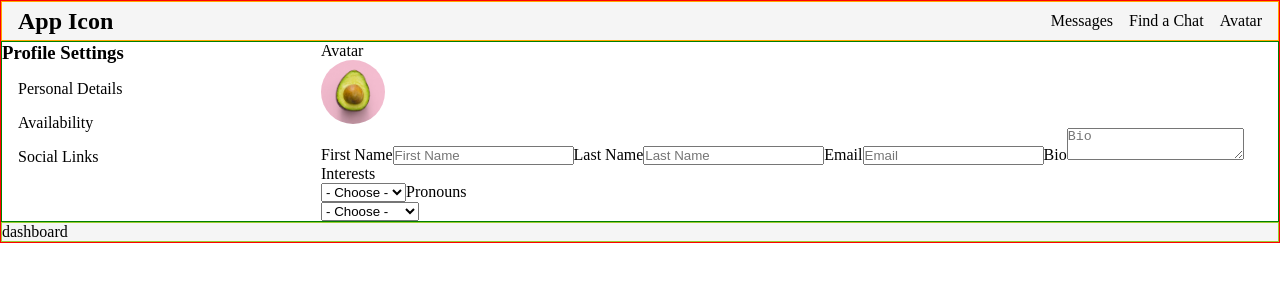
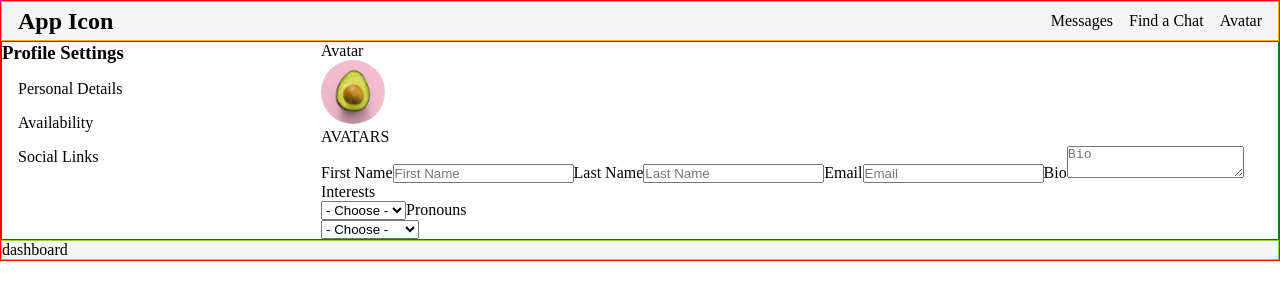
Before and after one commit to vishalicious213/coffee-chat, a React (Vite) app: page / in a window 1280 px wide. Both pictures are taken after a click on the picture 353 px from the left and 92 px from the top of the page. Shown: the top 300 px of the page. Built offline with nearby package versions, Linux system fonts and the light colour scheme.

Commit message:
Avatar renders renderAvatars when the profile pic is clicked & toggles it off when its clicked again

```diff
--- a/src/components/features/profile-settings/avatar.jsx
+++ b/src/components/features/profile-settings/avatar.jsx
@@ -4,16 +4,25 @@ import '../../../App.css'
 import "./profile-settings.css"
 
 const Avatar = () => {
-    const [avatarImg, setAvatarImg] = useState("/avatars/\avocado.jpg")
+    const [avatarImg, setAvatarImg] = useState("/avatars/avocado.jpg")
+    const [showAvatars, setShowAvatars] = useState(false)
 
     function handleClick() {
-        console.log("clicked")
+        setShowAvatars(!showAvatars)
+        console.log(showAvatars)
     }
+
+    const renderAvatars = (
+            <section id="avatarSelection" className="avatarSelection">
+                AVATARS
+            </section>
+    )
 
     return (
         <section id="user-avatar" className="user-avatar">
             <div>Avatar</div>
             <img src={avatarImg} alt="user avatar photo" onClick={handleClick} />
+            <section id="avatarsContainer">{showAvatars ? renderAvatars : null}</section>
         </section>
     )
 }
--- a/src/components/features/profile-settings/profile-settings.css
+++ b/src/components/features/profile-settings/profile-settings.css
@@ -18,3 +18,9 @@
     width: 4rem;
     border-radius: 50%;
 }
+
+.avatarSelection {
+    /* border: 1px solid red;
+    background: red;
+    height: 3rem; */
+}
```
